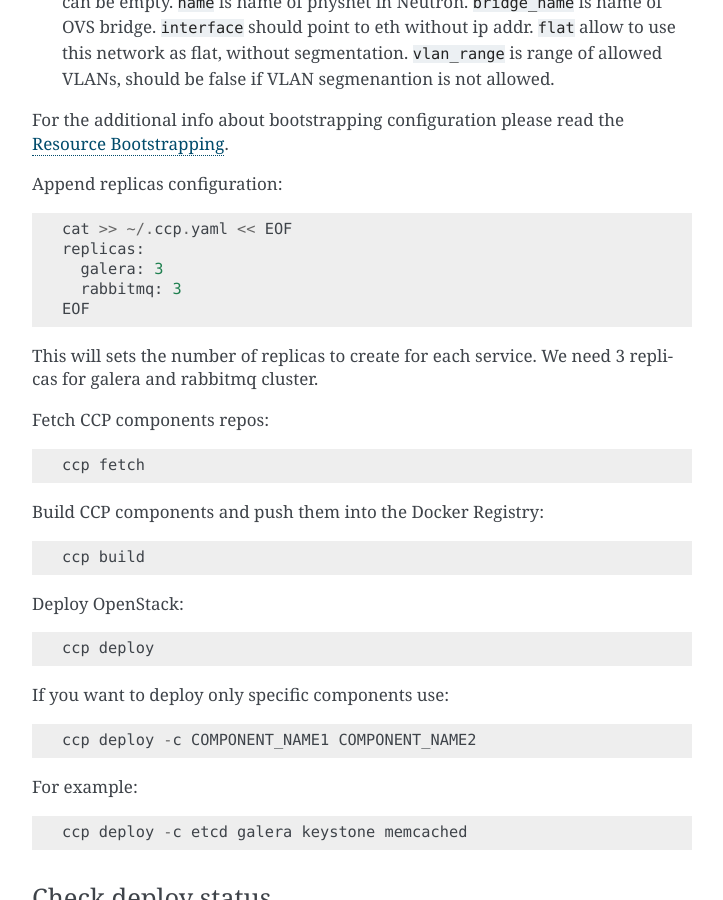
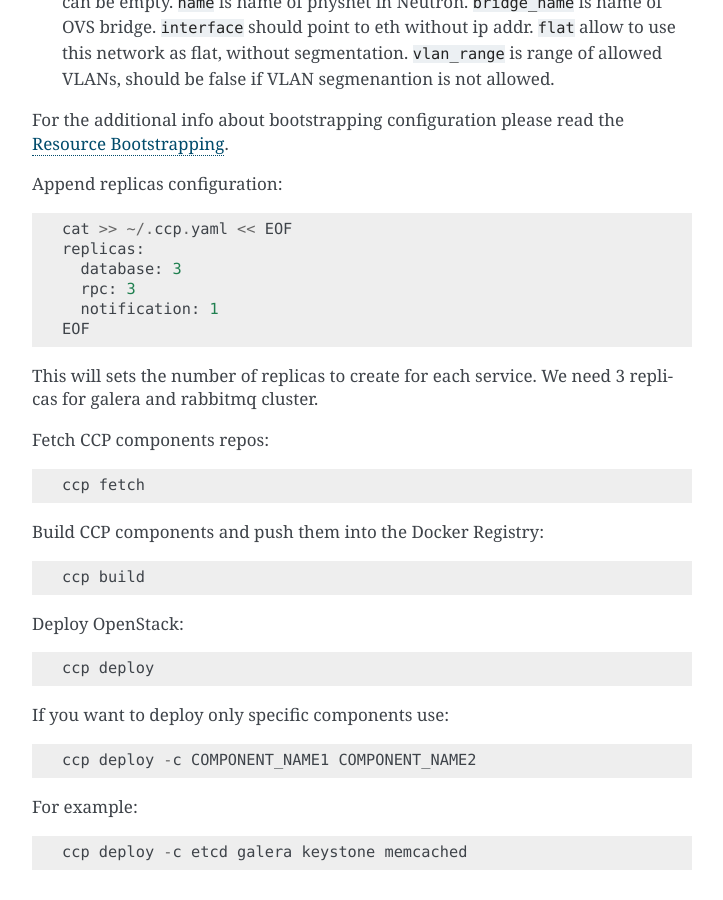
Before and after one commit to openstack-archive/fuel-ccp, a Sphinx documentation site: the page built from doc/source/quickstart.rst, in a window 1280 px wide and 900 px high, scrolled down 2765 px. Shown: the whole window, without its empty margins (388-1111 px from the left). Built offline with Sphinx 7.4.7, drawn with Linux system fonts in a browser that asks for light colours.

Commit message:
Updated quickstart docs
Change-Id: Ib9da6c4692da45a58efe8f4f26aa88ef6c528fca

```diff
--- a/doc/source/quickstart.rst
+++ b/doc/source/quickstart.rst
@@ -156,8 +156,9 @@
 
     cat >> ~/.ccp.yaml << EOF
     replicas:
-      galera: 3
-      rabbitmq: 3
+      database: 3
+      rpc: 3
+      notification: 1
     EOF
 
 This will sets the number of replicas to create for each service. We need 3
```
